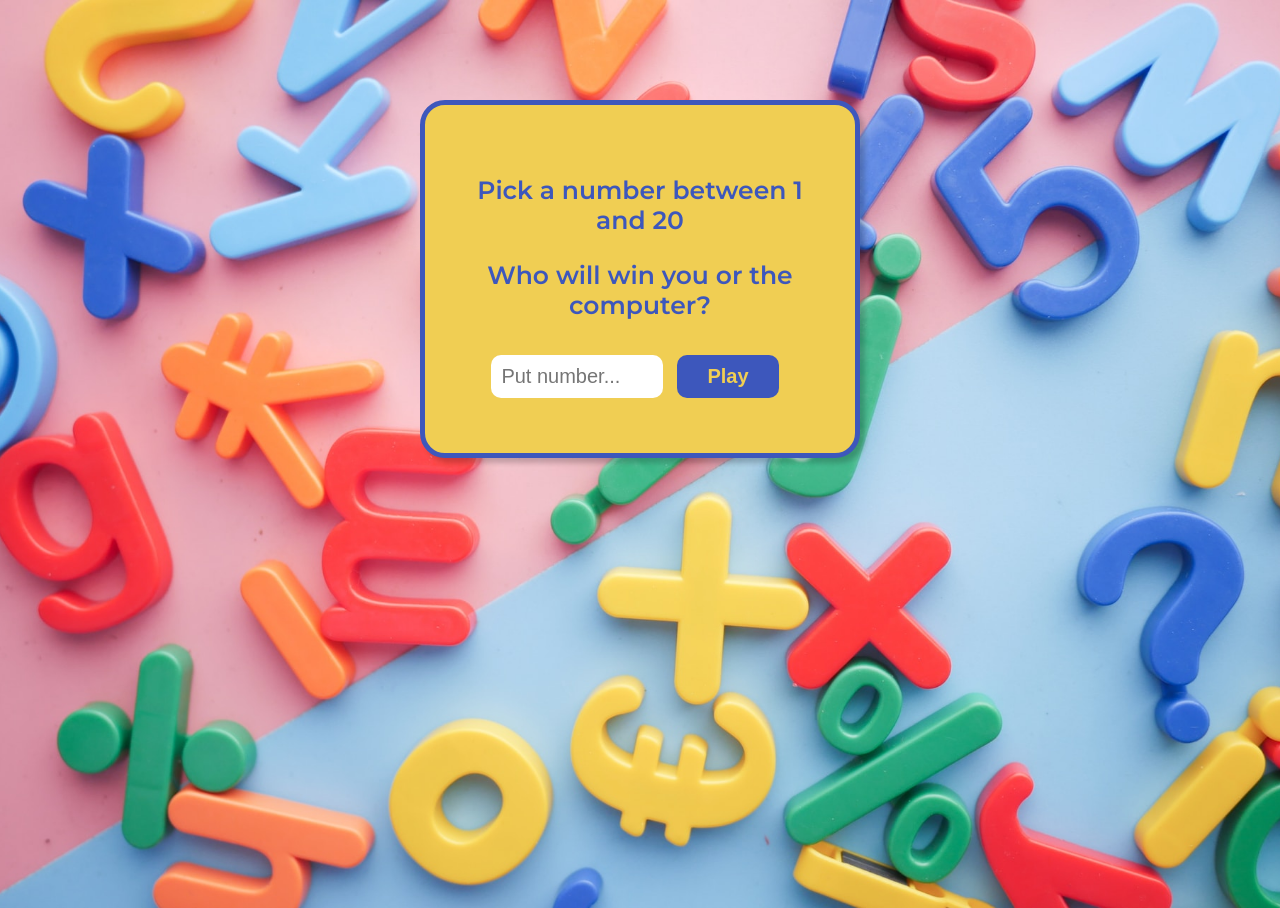
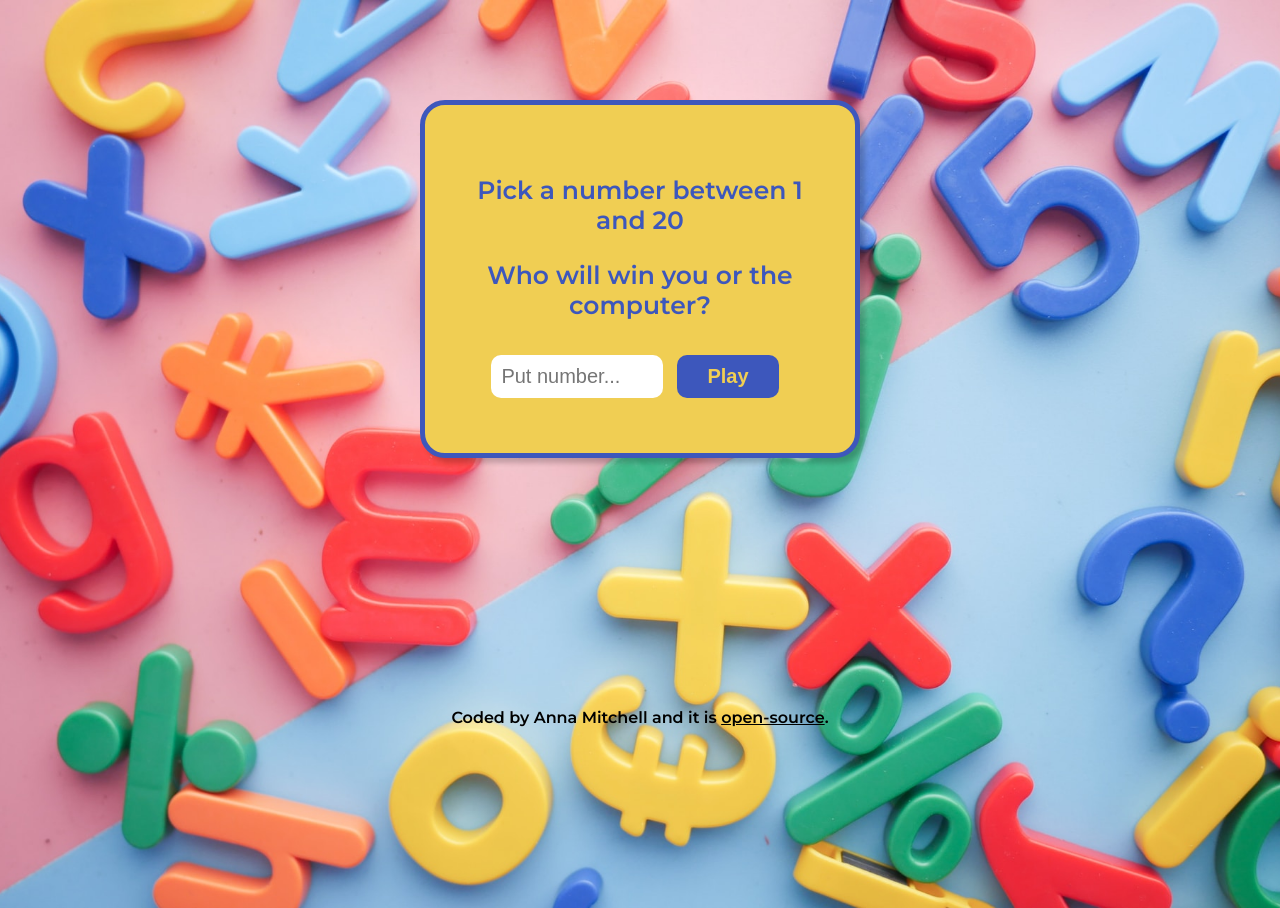
Before and after one commit to AnnaMitchellDeveloper/guess-number-game-2023, a plain HTML site: page index.html in a window 1280 px wide. Drawn offline with Linux system fonts and the light colour scheme; some packages are replaced by stand-ins of ours; a script that the page names is missing.

Commit message:
Added footer

```diff
--- a/index.html
+++ b/index.html
@@ -20,6 +20,16 @@
       <input type="text" placeholder="Put number..." id="guess" />
       <button id="btn">Play</button>
     </div>
+	 <footer>
+      <p>
+        Coded by Anna Mitchell and it is
+        <a
+          href="https://github.com/AnnaMitchellDeveloper/guess-number-game-2023"
+          target="_blank"
+          >open-source</a
+        >.
+      </p>
+    </footer>
 
     <script src="https://cdn.jsdelivr.net/npm/sweetalert2@11"></script>
     <script src="src/index.js"></script>
--- a/src/style.css
+++ b/src/style.css
@@ -10,6 +10,12 @@ body {
 }
 h3 {
 	font-size: 25px;
+}
+footer {
+	margin-top: 250px;
+}
+footer a {
+	color: black;
 }
 .container {
 	display: block;
```
